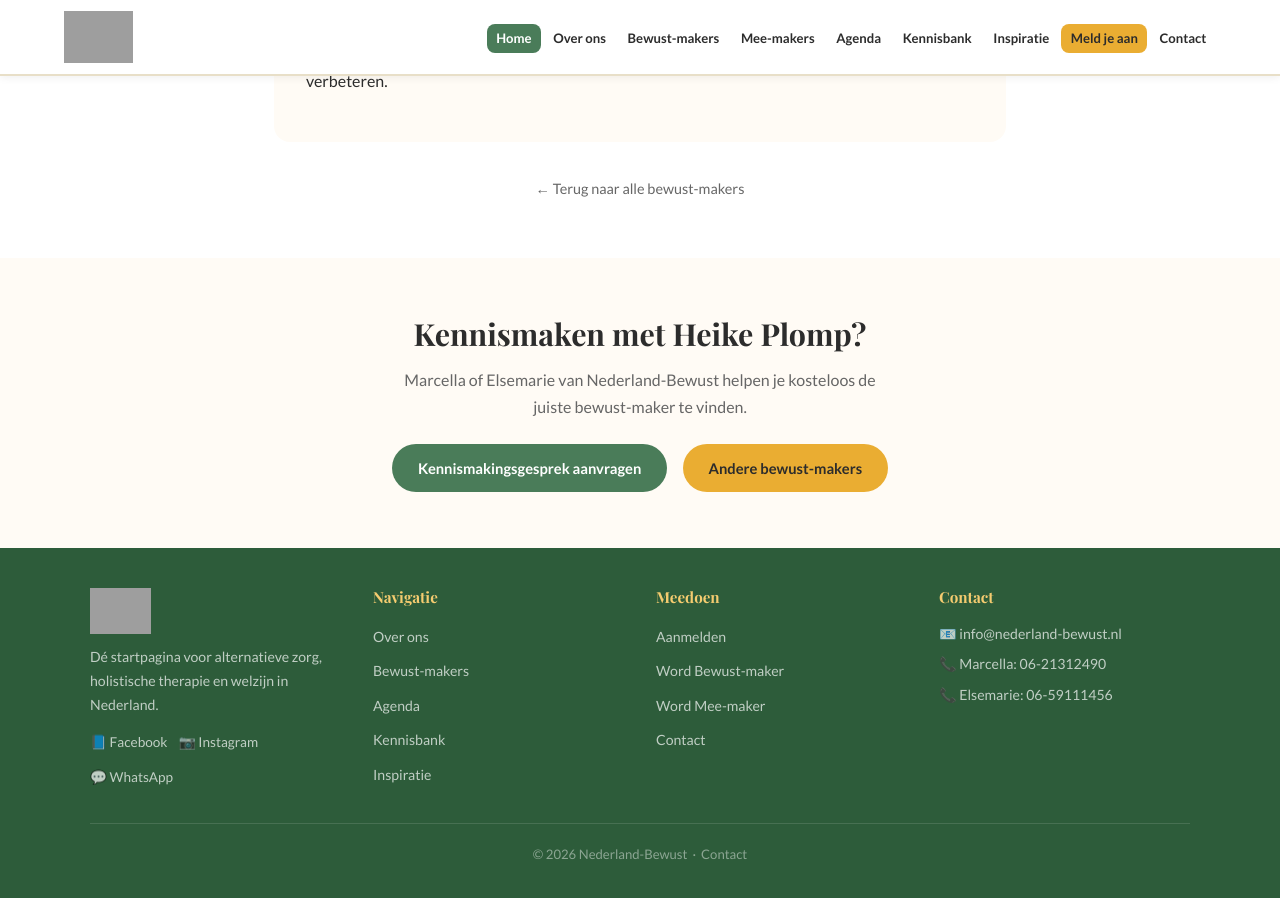
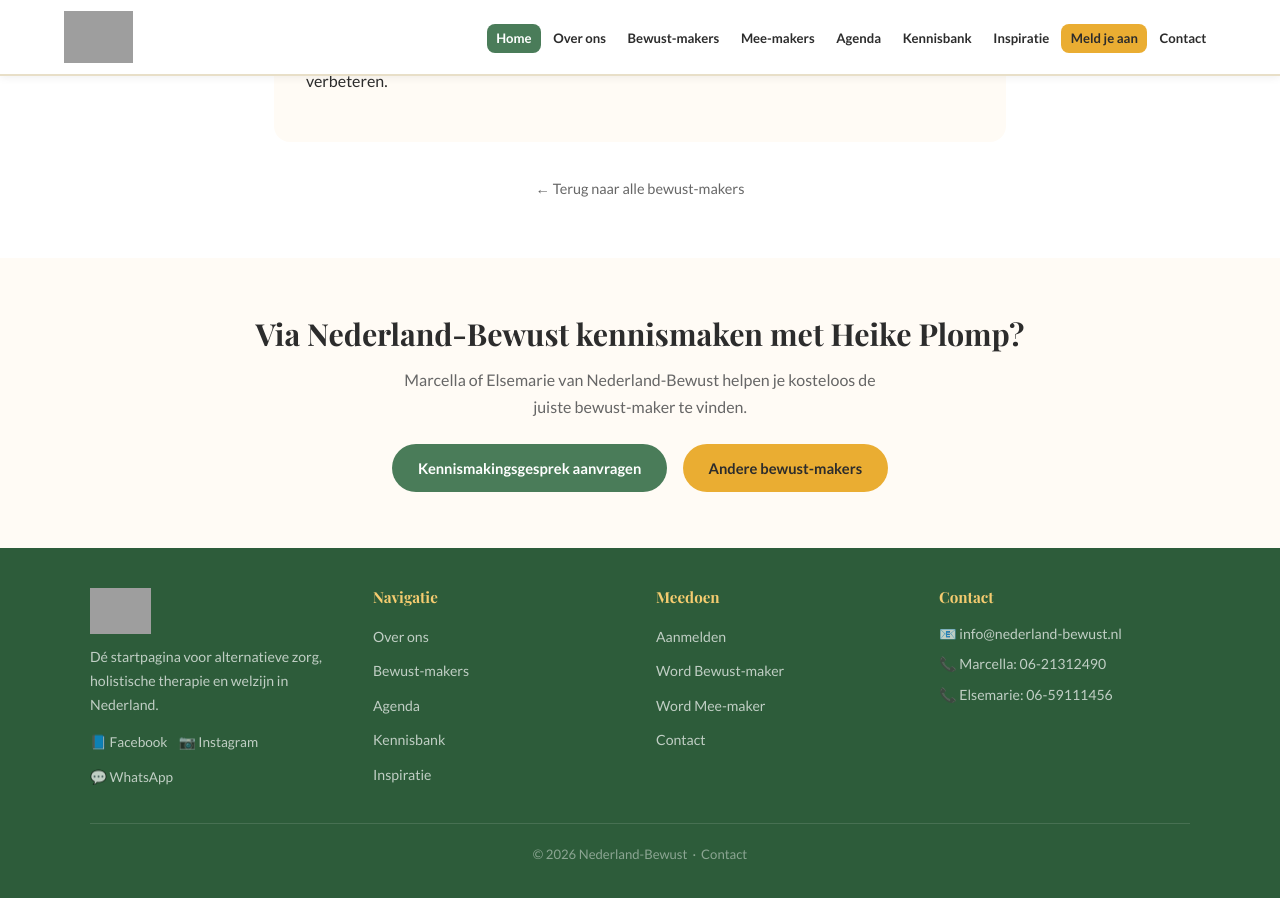
Before and after one commit to hands4flownl/nederland-bewust, a Jekyll site: the page built from pages/bewust-makers/welkom-bij-praktijk-heike-plomp.html, in a window 1280 px wide and 900 px high, scrolled down 713 px. Built offline with Jekyll 4.4.1, drawn with Linux system fonts in a browser that asks for light colours; grey boxes are pictures that could not be loaded.

Commit message:
Fix: intakegesprek is adviesgesprek met NB-organisatie, niet bewust-maker

```diff
--- a/pages/bewust-makers/welkom-bij-praktijk-heike-plomp.html
+++ b/pages/bewust-makers/welkom-bij-praktijk-heike-plomp.html
@@ -52,7 +52,7 @@
 
 <section class="sectie sectie--kleur">
   <div class="container" style="text-align:center;">
-    <h2>Kennismaken met Heike Plomp?</h2>
+    <h2>Via Nederland-Bewust kennismaken met Heike Plomp?</h2>
     <p style="max-width:500px;margin:0.8rem auto 1.5rem;color:var(--tekst-licht);">Marcella of Elsemarie van Nederland-Bewust helpen je kosteloos de juiste bewust-maker te vinden.</p>
     <div style="display:flex;gap:1rem;justify-content:center;flex-wrap:wrap;">
       <a href="{{ '/contact/' | relative_url }}" class="knop knop--groen">Kennismakingsgesprek aanvragen</a>
```
